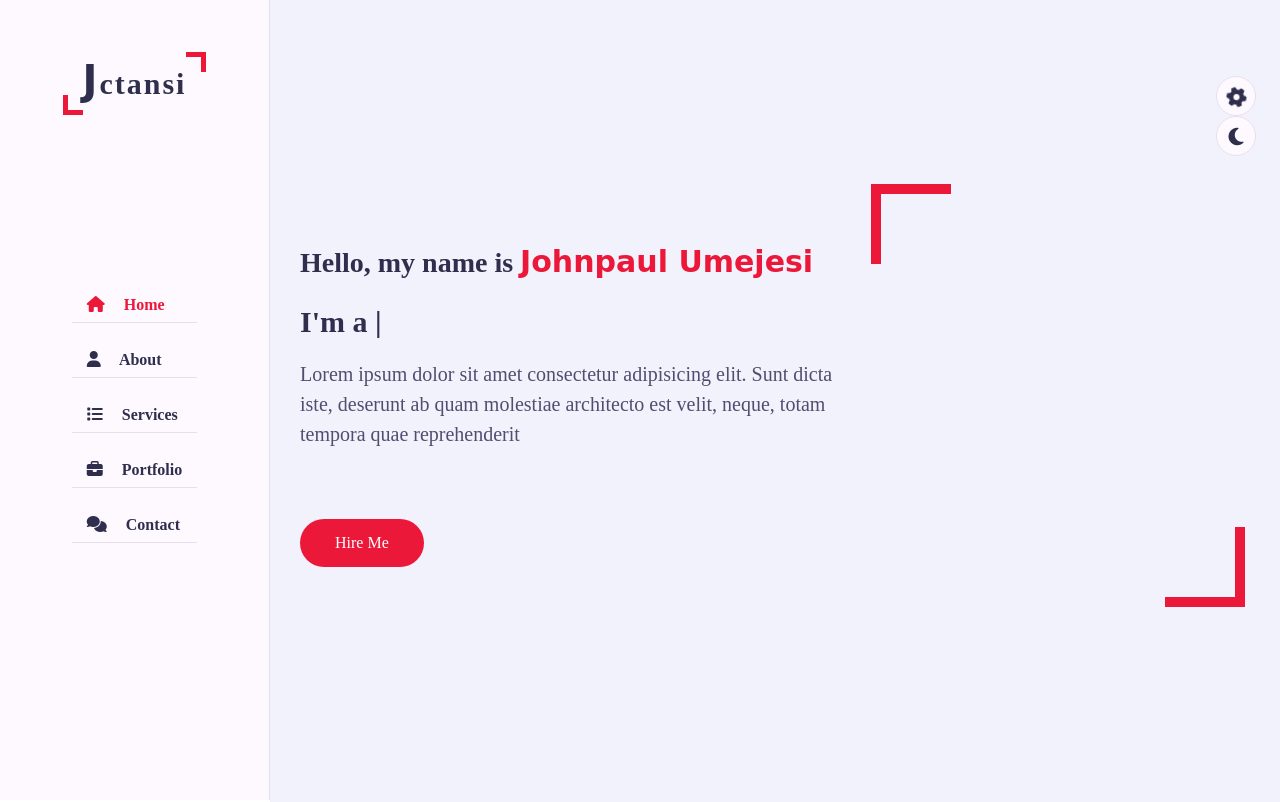
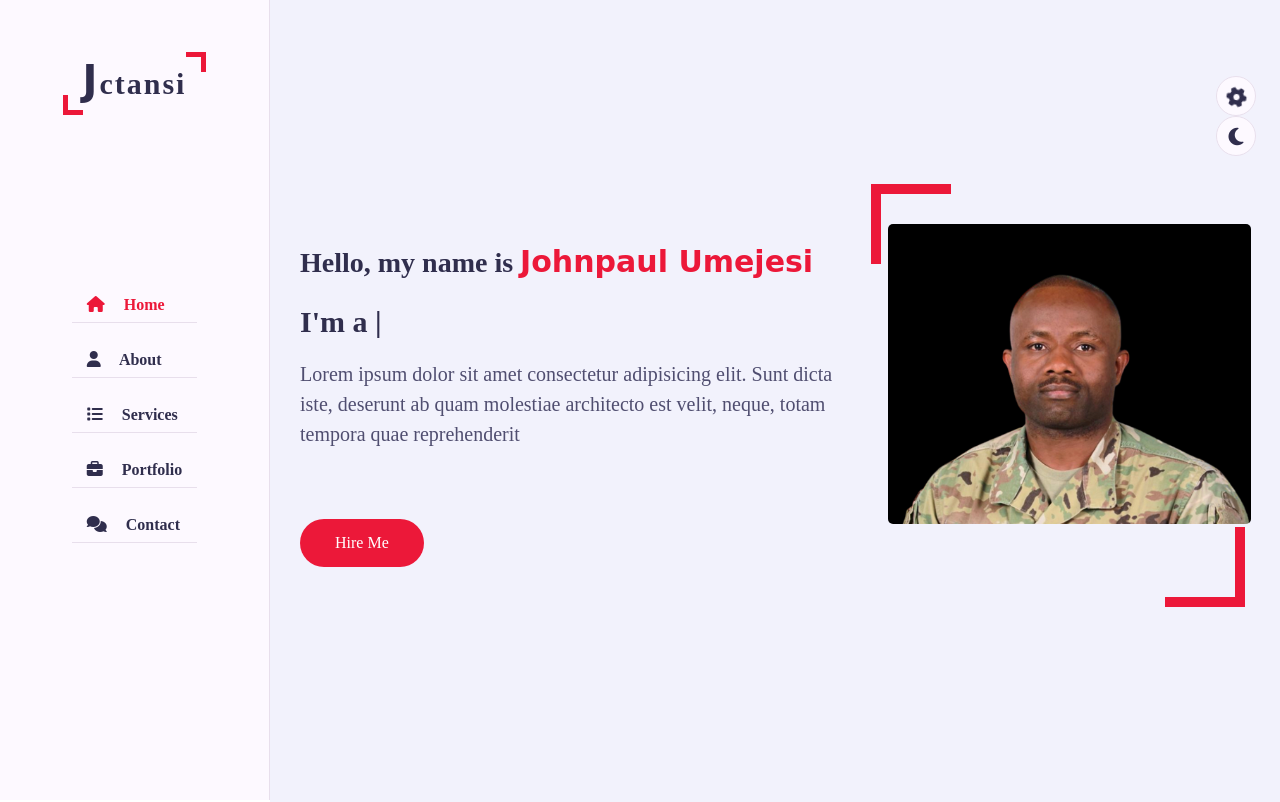
Before and after one commit to neshure/neshure.github.io, a plain HTML site: page index.html in a window 1280 px wide. Shown: the top 802 px of the page. Drawn offline with nearby package versions, Linux system fonts and the light colour scheme; files whose address does not match are found by name; a web font is replaced by a local one.

Commit message:
fixed portfolio image not appearing

```diff
--- a/index.html
+++ b/index.html
@@ -51,7 +51,7 @@
 							<a href="#contact" class="btn hire-me">Hire Me</a>
 						</div>
 						<div class="home-img padd-15">
-							<img src="images/hero.jpg" alt="">
+							<img src="hero.jpg" alt="">
 						</div>
 					</div>
 				</div>
```
